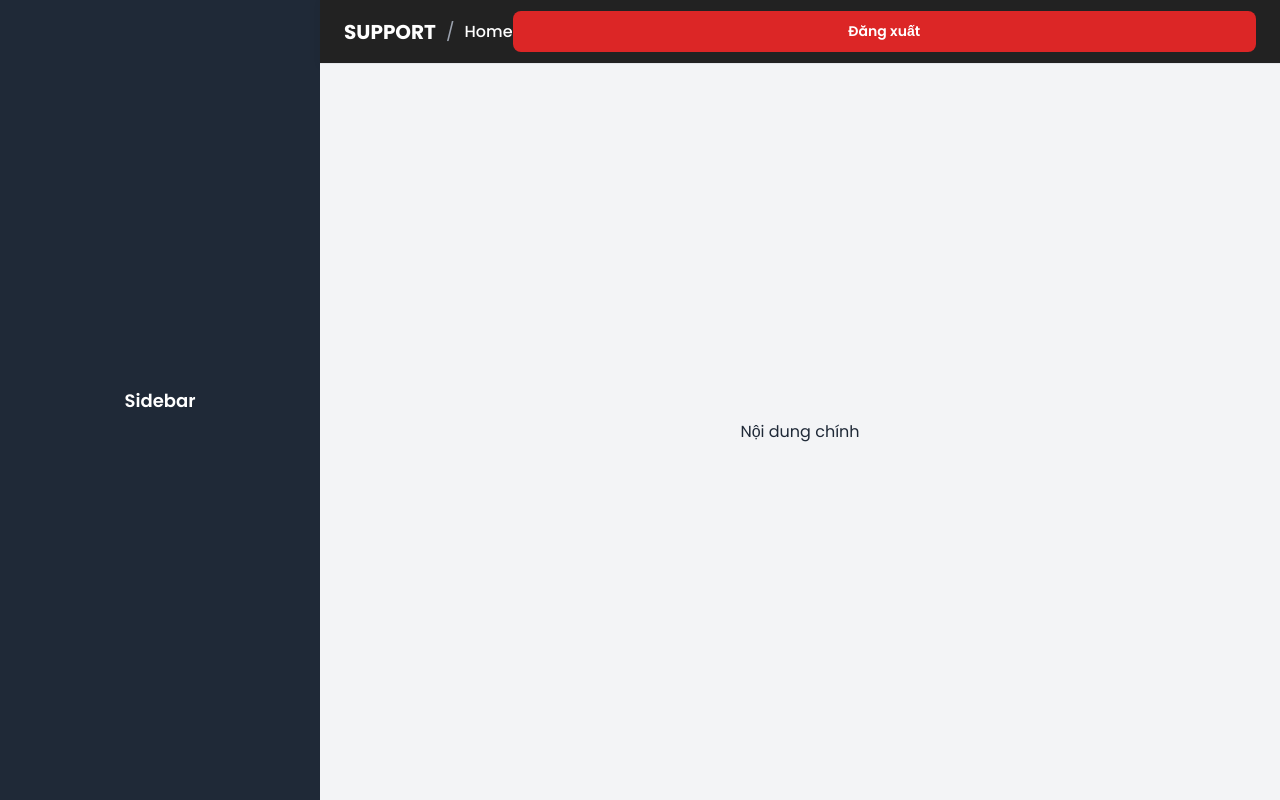
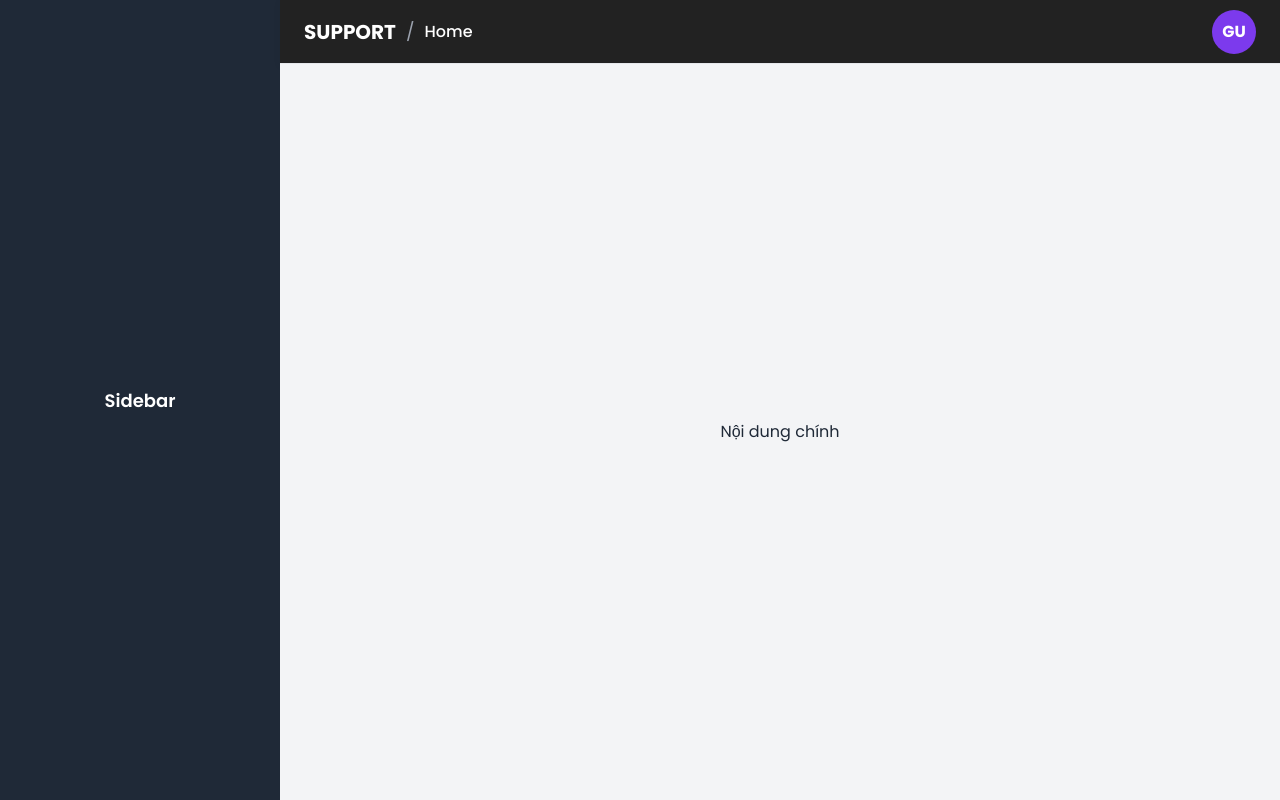
Before and after one commit to kiethuynh2k1yet/project-asm-frontend, a Next.js app: page /dashboard in a window 1280 px wide. Built offline with nearby package versions, Linux system fonts and the light colour scheme; no server answers.

Commit message:
add user icon button, fix logout, fix header

```diff
--- a/components/layouts/Header/header.tsx
+++ b/components/layouts/Header/header.tsx
@@ -1,6 +1,6 @@
 "use client";
 
-import { useState } from "react";
+import { useEffect, useState } from "react";
 
 import LogoutButtonPage from "@/features/auth/components/Logout/logout-button";
 
@@ -13,7 +13,38 @@ import {
   CurrentPage
 } from "./header.styles";
 
+  type User = {
+    name: string;
+    email: string;
+  };
+
+
  export default function HeaderPage() {
+  const [user, setUser] = useState<User | null>(null);
+
+  useEffect(() => {
+    const fetchUser = async () => {
+      try {
+        const response = await fetch("/api/auth/profile");
+
+        if (!response.ok) {
+          setUser(null);
+          return;
+        }
+
+        const data = await response.json();
+
+        if (data.user) {
+          setUser(data.user);
+        }
+      } catch (error) {
+        console.error("Fetch user error:", error);
+        setUser(null);
+      }
+    };
+
+    fetchUser();
+  }, []);
 
   return (
     <HeaderWrapper>
@@ -25,7 +56,17 @@ import {
 
           <CurrentPage>Home</CurrentPage>
         </HomeInformation>
-        <LogoutButtonPage />
+        {user ? (
+          <LogoutButtonPage
+            name={user.name}
+            email={user.email}
+          />
+        ) : (
+          <LogoutButtonPage
+            name="Guest User"
+            email="guest@example.com"
+          />
+        )}
       </HeaderContainer>
     </HeaderWrapper>
   );
--- a/features/auth/components/Logout/logout-button.tsx
+++ b/features/auth/components/Logout/logout-button.tsx
@@ -1,12 +1,85 @@
 "use client";
 
+import { useEffect, useRef, useState } from "react";
 import { useRouter } from "next/navigation";
+import {
+  AvatarWrapper,
+  AvatarButton,
+  Menu,
+  UserInfo,
+  UserName,
+  UserEmail,
+  ContainerButton,
+  LogoutButton,
+} from "./logout.styles";
 
-import { LogoutButton } from "./logout.styles";
+type AvatarMenuProps = {
+  name?: string;
+  email?: string;
+};
 
+const AVATAR_COLORS = [
+  "#2563eb",
+  "#16a34a",
+  "#dc2626",
+  "#7c3aed",
+  "#ea580c",
+  "#0891b2",
+  "#db2777",
+  "#4f46e5",
+];
 
-export default function LogoutButtonPage() {
+function getInitials(name?: string) {
+  if (!name || name.trim() === "") {
+    return "??";
+  }
+
+  const words = name.trim().split(/\s+/);
+
+  if (words.length === 1) {
+    return words[0].slice(0, 2);
+  }
+
+  return `${words[0][0]}${words[words.length - 1][0]}`;
+}
+
+function getRandomColor(name?: string) {
+  const safeName = name ?? "";
+
+  let hash = 0;
+
+  for (let i = 0; i < safeName.length; i++) {
+    hash = safeName.charCodeAt(i) + ((hash << 5) - hash);
+  }
+
+  const index = Math.abs(hash) % AVATAR_COLORS.length;
+  return AVATAR_COLORS[index];
+}
+
+export default function LogoutButtonPage({ name, email }: AvatarMenuProps) {
   const router = useRouter();
+  const [isOpen, setIsOpen] = useState(false);
+  const wrapperRef = useRef<HTMLDivElement>(null);
+
+  const initials = getInitials(name);
+  const avatarColor = getRandomColor(name);
+
+  useEffect(() => {
+    const handleClickOutside = (event: MouseEvent) => {
+      if (
+        wrapperRef.current &&
+        !wrapperRef.current.contains(event.target as Node)
+      ) {
+        setIsOpen(false);
+      }
+    };
+
+    document.addEventListener("mousedown", handleClickOutside);
+
+    return () => {
+      document.removeEventListener("mousedown", handleClickOutside);
+    };
+  }, []);
 
   const handleLogout = async () => {
     await fetch("/api/auth/logout", {
@@ -17,5 +90,28 @@ export default function LogoutButtonPage() {
     router.refresh();
   };
 
-  return <LogoutButton onClick={handleLogout}>Đăng xuất</LogoutButton>;
+  return (
+    <AvatarWrapper ref={wrapperRef}>
+      <AvatarButton
+        type="button"
+        style={{ backgroundColor: avatarColor }}
+        onClick={() => setIsOpen((prev) => !prev)}
+      >
+        {initials}
+      </AvatarButton>
+
+      <Menu $isOpen={isOpen}>
+        <UserInfo>
+          <UserName>{name || "Người dùng"}</UserName>
+          <UserEmail>{email || "Chưa có email"}</UserEmail>
+        </UserInfo>
+
+        <ContainerButton>
+          <LogoutButton type="button" onClick={handleLogout}>
+            Đăng xuất
+          </LogoutButton>
+        </ContainerButton>
+      </Menu>
+    </AvatarWrapper>
+  );
 }
--- a/features/auth/components/Logout/logout.styles.ts
+++ b/features/auth/components/Logout/logout.styles.ts
@@ -3,6 +3,7 @@ import styled from "styled-components";
 export const AvatarWrapper = styled.div`
   position: relative;
   display: inline-block;
+  user-select: none;
 `;
 
 export const AvatarButton = styled.button`
@@ -61,18 +62,21 @@ export const UserEmail = styled.p`
   white-space: nowrap;
 `;
 
+export const ContainerButton = styled.div`
+  display: flex;
+  justify-content: center;
+  align-items: center;
+  width:100%;
+  height: 50px;
+`;
+
 export const LogoutButton = styled.button`
-  width: 100%;
-  background-color: #dc2626;
-  color: #ffffff;
-  border: none;
-  border-radius: 8px;
-  padding: 10px 16px;
+  color: #000;
   font-size: 14px;
   font-weight: 600;
   cursor: pointer;
 
   &:hover {
-    background-color: #b91c1c;
+    color: #b91c1c;
   }
 `;
--- a/features/dashboard/dashboard.styles.ts
+++ b/features/dashboard/dashboard.styles.ts
@@ -8,7 +8,7 @@ export const DashboardContainer = styled.div`
 `;
 
 export const Sidebar = styled.aside`
-  width: 320px;
+  width: 280px;
   height: 100%;
   background-color: #1f2937;
   color: #ffffff;
```
Also changed, not shown: app/api/auth/profile/route.ts (added, +64 -0 lines).
